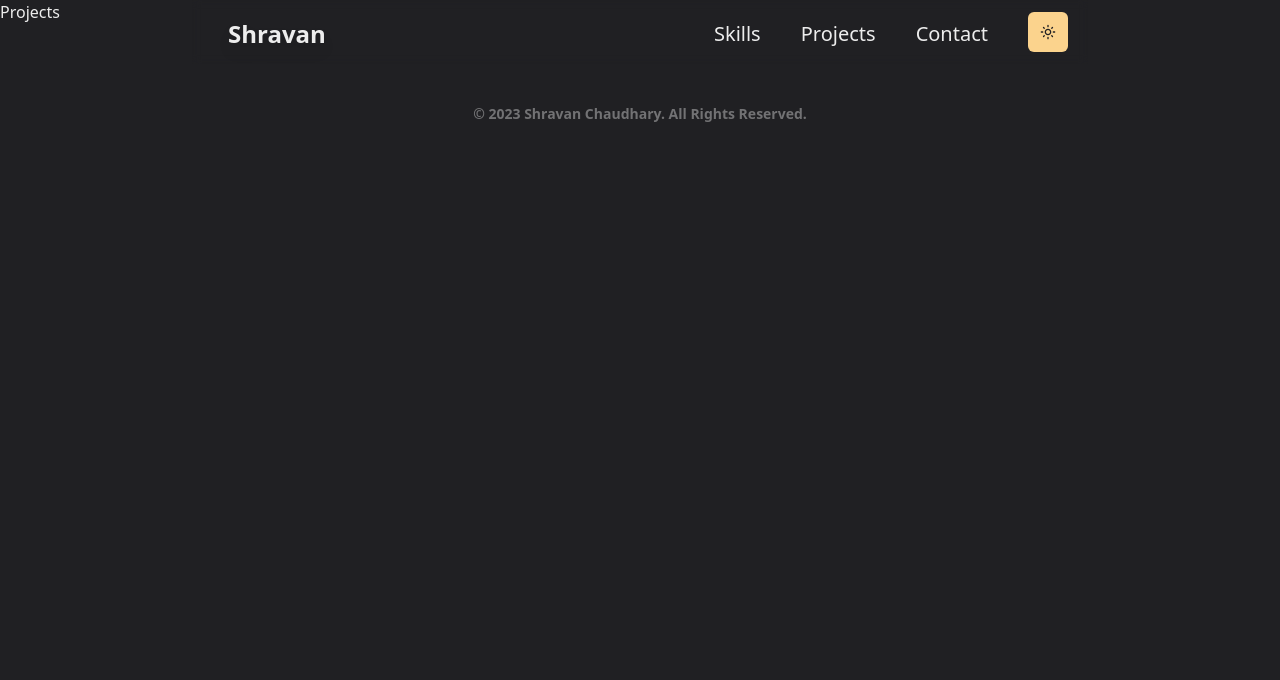
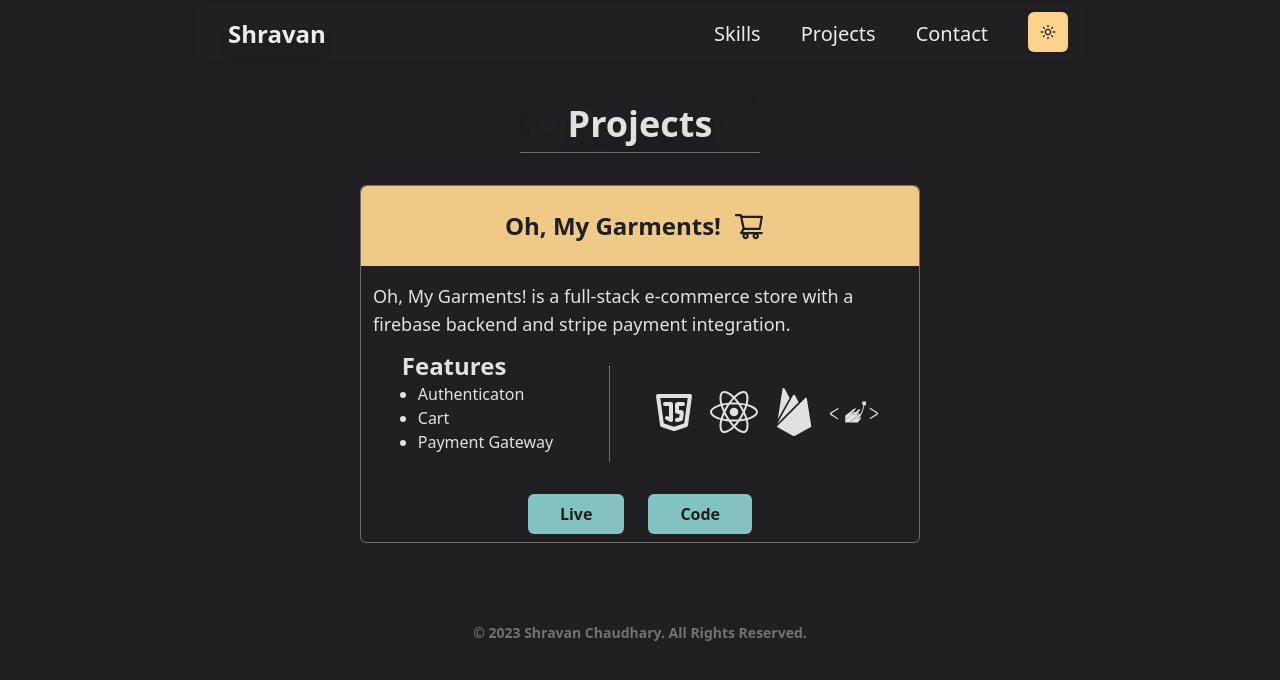
Before and after one commit to Shravan-Chaudhary/portfolio-app, a Next.js app: page /projects in a window 1280 px wide. Shown: the top 680 px of the page. Built offline with nearby package versions, Linux system fonts and the light colour scheme.

Commit message:
add projects page

```diff
--- /dev/null
+++ b/app/components/Card.jsx
@@ -0,0 +1,96 @@
+import { TbBrandJavascript } from 'react-icons/tb'
+import { FaReact } from 'react-icons/fa'
+import { SiTailwindcss } from 'react-icons/si'
+import { SiNextdotjs } from 'react-icons/si'
+import { SiFirebase } from 'react-icons/si'
+import { SiStyledcomponents } from 'react-icons/si'
+import { AiOutlineShoppingCart } from 'react-icons/ai'
+import Link from 'next/link'
+
+function Card() {
+  const style = { color: '#EDEDED' }
+  const cartStyle = { color: '#202023' }
+
+  return (
+    // Card Container
+    <div className=' max-w-xl h-2/6 border border-footer-color opacity-95  space-y-2 rounded-t-md rounded-b-md'>
+      {/* Card Heading Container */}
+      <div className='flex space-x-3 bg-sunlight text-center p-3 sm:p-6 px-24 sm:px-36 rounded-t-md'>
+        <h3 className='text-dark-bg text-2xl font-semibold sm:font-bold'>
+          Oh, My Garments!
+        </h3>
+        <AiOutlineShoppingCart style={cartStyle} className='w-8 h-8' />
+      </div>
+
+      {/* Card Below Heading Container */}
+      <div className='p-2 px-3 space-y-2 sm:space-y-3'>
+        {/*  Paragraph Container */}
+        <div className=''>
+          <p className='leading-relaxed text-md sm:text-lg'>
+            Oh, My Garments! is a full-stack e-commerce store with a firebase
+            backend and stripe payment integration.
+          </p>
+        </div>
+
+        {/* Features and Stack Container */}
+        <div className='flex justify-center space-x-6 sm:space-x-10'>
+          {/* Features Container */}
+          <div className=''>
+            <h3 className='font-semibold text-xl sm:text-2xl'>Features</h3>
+            {/* <hr className='w-24 h-px bg-footer-color' /> */}
+            <ul className='px-4'>
+              <li className='list-disc'>Authenticaton</li>
+              <li className='list-disc'>Cart</li>
+              <li className='list-disc'>Payment Gateway</li>
+            </ul>
+          </div>
+
+          {/* Vertical Divider Container */}
+          <div>
+            <hr className='w-px h-24 mt-4 bg-footer-color' />
+          </div>
+
+          {/* Tech Stack Container */}
+          <div className='flex flex-col space-y-3 justify-center'>
+            {/* <h3 className='font-semibold text-xl sm:text-2xl text-center'>
+              Stack Used
+            </h3> */}
+            <div className='flex space-x-3 justify-center pt-3 flex-wrap '>
+              <TbBrandJavascript className='w-8 h-8 sm:w-12 sm:h-12' />
+              <FaReact className='w-8 h-8 sm:w-12 sm:h-12' />
+              <SiFirebase className='w-8 h-8 sm:w-12 sm:h-12' />
+              <SiStyledcomponents className='w-8 h-8 sm:w-12 sm:h-12' />
+            </div>
+          </div>
+        </div>
+
+        {/* Buttons Container */}
+        <div className='flex flex-row space-x-6 justify-center pt-5'>
+          <Link
+            href='https://e-clothing-budppga49-shravan-chaudhary.vercel.app/'
+            target='_blank'
+          >
+            <button className='rounded-md bg-teal py-2 px-8 font-semibold text-dark-bg hover:bg-dark-teal'>
+              Live
+            </button>
+          </Link>
+
+          <Link
+            href='https://github.com/Shravan-Chaudhary/e-clothing'
+            target='_blank'
+          >
+            <button className='rounded-md bg-teal py-2 px-8 font-semibold text-dark-bg hover:bg-dark-teal'>
+              Code
+            </button>
+          </Link>
+        </div>
+      </div>
+    </div>
+  )
+}
+
+export default Card
+
+{
+  /* <SiNextdotjs style={style} className='w-6 h-6' /> */
+}
--- a/app/components/Divider.jsx
+++ b/app/components/Divider.jsx
@@ -1,7 +1,7 @@
 function Divider() {
   return (
     <div class='inline-flex items-center justify-center w-full'>
-      <hr class='w-64 h-1  my-4 bg-gray-200 border-0 rounded dark:bg-gray-700' />
+      <hr class='w-3/4 h-1  my-4 bg-gray-200 border-0 rounded dark:bg-gray-700' />
       <div class='absolute px-4 -translate-x-1/2 bg-white left-1/2 dark:bg-gray-900'></div>
     </div>
   )
--- a/app/components/Navbar.jsx
+++ b/app/components/Navbar.jsx
@@ -10,7 +10,7 @@ import { TbMenu2 } from 'react-icons/tb'
 
 function Navbar() {
   const [navbar, setNavbar] = useState(false)
-  const style = { color: '#202023' }
+  const lightIconstyle = { color: '#202023' }
 
   const handleClick = () => {
     setNavbar(!navbar)
@@ -48,7 +48,7 @@ function Navbar() {
           </div>
           <div className='space-x-3'>
             <button className='bg-sunlight p-3 rounded-md'>
-              <MdLightMode style={style} />
+              <MdLightMode style={lightIconstyle} />
             </button>
             <button
               className='sm:hidden bg-dark-bg p-3 rounded-md border-gray-500 border-2'
--- a/app/page.js
+++ b/app/page.js
@@ -21,9 +21,10 @@ export default function Home() {
         />
       </div>
 
+      {/* Intro Heading Container */}
       <div className='h-3/4 mt-8 sm:mt-10 px-4 items-center space-y-8'>
         <div>
-          <div className='w-fit backdrop-blur-lg mx-auto  text-light-white drop-shadow-lg h-fit px-10 py-3 sm:px-20 text-center text-2xl rounded-md opacity-95 space-y-2 border border-gray-200'>
+          <div className='w-fit backdrop-blur-lg mx-auto  text-light-white drop-shadow-lg h-fit px-12 sm:px-14 py-3 text-center text-2xl rounded-md opacity-95 space-y-2 border border-gray-200'>
             <h2 className='text-4xl sm:text-5xl'>{`Hi, I'm Shravan`}</h2>
             <p className='text-sm sm:text-xl'>
               (Full Stack Web Developer)
@@ -31,13 +32,15 @@ export default function Home() {
           </div>
         </div>
 
-        <div className='text-center sm:max-w-sm  mx-auto'>
-          <p className='text-lg sm:mt-5 sm:text-xl '>
+        {/* Paragraph Container */}
+        <div className='text-justify sm:max-w-md  mx-auto px-4 sm:px-4'>
+          <p className='text-lg sm:mt-5 sm:text-xl font-light sm:font-normal sm:leading-8 '>
             Hello and welcome to my portfolio website! My name is Shravan and I
             am a web developer with a passion for creating useful Web
             Applications.
           </p>
         </div>
+
         {/* Skills, Projects Buttons Container */}
         <div className='flex px-5 justify-evenly mt-5'>
           <div className='py-3'>
--- a/app/projects/page.jsx
+++ b/app/projects/page.jsx
@@ -1,7 +1,21 @@
 import React from 'react'
+import Card from '../components/Card'
 
 function page() {
-  return <div>Projects</div>
+  return (
+    // Full Page Container
+    <div className='flex flex-col max-w-xl mx-auto mt-24 h-full justify-center space-y-8 items-center'>
+      {/* Projects Heading Container */}
+      <div className='w-fit backdrop-blur-lg mx-auto text-light-white drop-shadow-lg h-fit px-8 py-2 sm:px-12 text-center text-2xl opacity-95 space-y-2 border-b border-footer-color'>
+        <h2 className='text-4xl font-semibold'>Projects</h2>
+      </div>
+
+      {/* Cards Container */}
+      <div className=' max-w-xl flex flex-col space-y-4 items-center px-2 mx-auto'>
+        <Card />
+      </div>
+    </div>
+  )
 }
 
 export default page
--- a/app/skills/page.jsx
+++ b/app/skills/page.jsx
@@ -13,47 +13,54 @@ import { FaNpm } from 'react-icons/fa'
 const inter = Inter({ subsets: ['latin'] })
 
 function page() {
+  const style = { color: '#EDEDED' }
   return (
-    <div className='max-w-xl mx-auto mt-20 h-full flex flex-col'>
+    <div className='max-w-xl mx-auto mt-24 h-full flex flex-col'>
       {/* Half Page Container */}
       <div className='h-1/2 flex flex-col justify-center space-y-8 items-center'>
         {/* Skills Heading Container */}
-
-        <div className='w-fit backdrop-blur-lg mx-auto text-light-white drop-shadow-lg h-fit px-8 py-3 sm:px-20 text-center text-2xl rounded-md opacity-95 space-y-2 border border-footer-color'>
+        <div className='w-fit backdrop-blur-lg mx-auto text-light-white drop-shadow-lg h-fit px-8 py-2 sm:px-12 text-center text-2xl opacity-95 space-y-2 border-b border-footer-color'>
           <h2 className='text-4xl font-semibold'>Skills</h2>
         </div>
 
-        <div className='text-center max-w-lg p-3'>
-          <p className='text-xl'>
+        {/* Paragraph Container */}
+        <div className='text-justify max-w-lg p-3 px-6 space-y-4'>
+          <p className='text-xl sm:text-2xl font-light leading-relaxed'>
             As a web developer, my skill set is constantly evolving to keep up
-            with the latest trends and technologies in the industry.
+            with the latest trends and technologies in the industry. Here are
+            the technologies and tools I am proficient in.
             <br />
-            <span className='font-bold'>Currently Learning:</span> NodeJs and
-            ExpressJs.
+            <br />
+            <span className='font-semibold'>Currently Learning:</span> NodeJs
+            and ExpressJs.
           </p>
         </div>
 
         {/* Skills Icons Container */}
-        <div className='flex space-x-3 flex-wrap justify-center'>
-          <IoLogoHtml5 className='w-12 h-12 sm:w-16 sm:h-16' />
-          <IoLogoCss3 className='w-12 h-12 sm:w-16 sm:h-16' />
-          <TbBrandJavascript className='w-12 h-12 sm:w-16 sm:h-16' />
-          <SiTailwindcss className='w-12 h-12 sm:w-16 sm:h-16' />
-          <FaReact className='w-12 h-12 sm:w-16 sm:h-16' />
-          <SiNextdotjs className='w-12 h-12 sm:w-16 sm:h-16' />
+        <div className='flex  space-x-4 flex-wrap justify-center'>
+          <IoLogoHtml5 style={style} className='w-12 h-12 sm:w-16 sm:h-16' />
+          <IoLogoCss3 style={style} className='w-12 h-12 sm:w-16 sm:h-16' />
+          <TbBrandJavascript
+            style={style}
+            className='w-12 h-12 sm:w-16 sm:h-16'
+          />
+          <SiTailwindcss style={style} className='w-12 h-12 sm:w-16 sm:h-16' />
+          <FaReact style={style} className='w-12 h-12 sm:w-16 sm:h-16' />
+          <SiNextdotjs style={style} className='w-12 h-12 sm:w-16 sm:h-16' />
         </div>
+
         {/* Tools Divider Container */}
         <div className='flex space-x-3'>
-          <hr className='h-px w-20 sm:w-28 my-4 bg-gray-200 border-0 dark:bg-gray-700' />
+          <hr className='h-px w-20 sm:w-28 my-4 bg-gray-200 border-0 dark:bg-footer-color' />
           <h3 className='text-xl sm:text-2xl'>Tools</h3>
-          <hr className='h-px w-20 sm:w-28 my-4 bg-gray-200 border-0 dark:bg-gray-700' />
+          <hr className='h-px w-20 sm:w-28 my-4 bg-gray-200 border-0 dark:bg-footer-color' />
         </div>
 
         {/* Tools Icons Container */}
-        <div className='flex space-x-3 flex-wrap justify-center'>
-          <FaGitAlt className='w-12 h-12 sm:w-16 sm:h-16' />
-          <FaGithub className='w-12 h-12 sm:w-16 sm:h-16' />
-          <FaNpm className='w-12 h-12 sm:w-16 sm:h-16' />
+        <div className='flex space-x-6 flex-wrap justify-center'>
+          <FaGitAlt className='style={style} w-12 h-12 sm:w-16 sm:h-16' />
+          <FaGithub className='style={style} w-12 h-12 sm:w-16 sm:h-16' />
+          <FaNpm className='style={style} w-12 h-12 sm:w-16 sm:h-16' />
         </div>
         {/* Projects Button Container */}
         <div className='flex w-full items-center justify-center pt-10'>
--- a/tailwind.config.js
+++ b/tailwind.config.js
@@ -14,6 +14,7 @@ module.exports = {
         'dark-bg': '#202023',
         'light-white': '#EDEDED',
         sunlight: '#FBD38D',
+        'light-sunlight': '#F6E5B7',
         purple: '#6B46C1',
         teal: '#88CCCA',
         'light-teal': '#A7D8D6',
```
